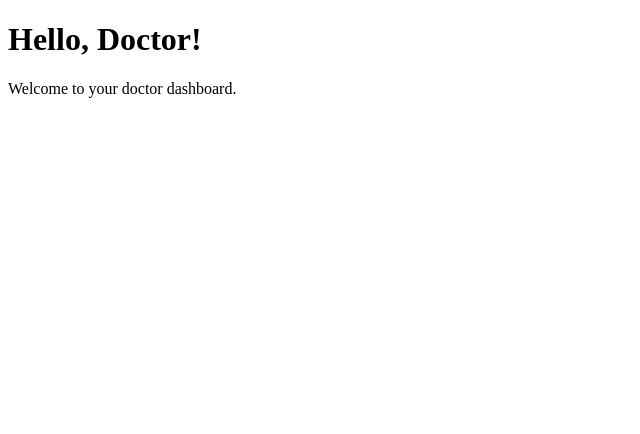
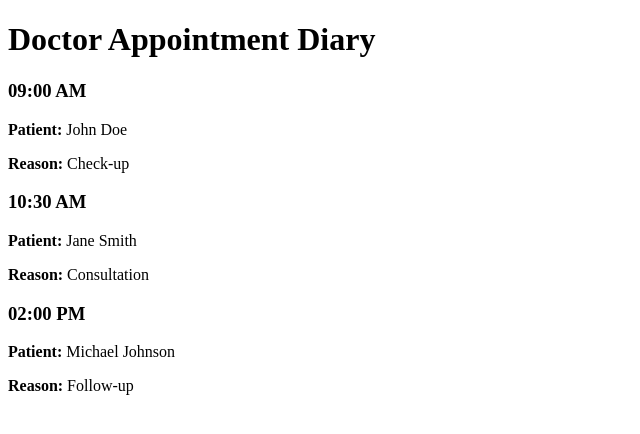
Before and after one commit to nupur-512/Dementia_Hackaton, a plain HTML site: page Doctor.html in a window 1280 px wide. Shown: the whole page, without its empty margins (0-640 px from the left). Drawn offline with Linux system fonts and the light colour scheme.

Commit message:
Commiting Doctor scripts

```diff
--- a/Doctor.html
+++ b/Doctor.html
@@ -3,10 +3,17 @@
 <head>
     <meta charset="UTF-8">
     <meta name="viewport" content="width=device-width, initial-scale=1.0">
-    <title>Doctor Dashboard</title>
+    <title>Doctor Appointment Diary</title>
+    <link rel="stylesheet" href="styles.css">
 </head>
 <body>
-    <h1>Hello, Doctor!</h1>
-    <p>Welcome to your doctor dashboard.</p>
+<div class="container">
+    <h1>Doctor Appointment Diary</h1>
+    <div id="appointments">
+        <!-- Appointments will be dynamically generated here -->
+    </div>
+</div>
+
+<script src="script.js"></script>
 </body>
 </html>
--- /dev/null
+++ b/script.js
@@ -0,0 +1,23 @@
+// script.js
+document.addEventListener('DOMContentLoaded', function() {
+    const appointmentsContainer = document.getElementById('appointments');
+
+    // Example appointments for a specific day
+    const appointments = [
+        { time: '09:00 AM', patient: 'John Doe', reason: 'Check-up' },
+        { time: '10:30 AM', patient: 'Jane Smith', reason: 'Consultation' },
+        { time: '02:00 PM', patient: 'Michael Johnson', reason: 'Follow-up' }
+        // Add more appointments as needed
+    ];
+
+    // Generate HTML for each appointment
+    appointments.forEach(appointment => {
+        const appointmentHTML = `<div class="appointment">
+                                    <h3>${appointment.time}</h3>
+                                    <p><strong>Patient:</strong> ${appointment.patient}</p>
+                                    <p><strong>Reason:</strong> ${appointment.reason}</p>
+                                 </div>`;
+
+        appointmentsContainer.innerHTML += appointmentHTML;
+    });
+});
```
